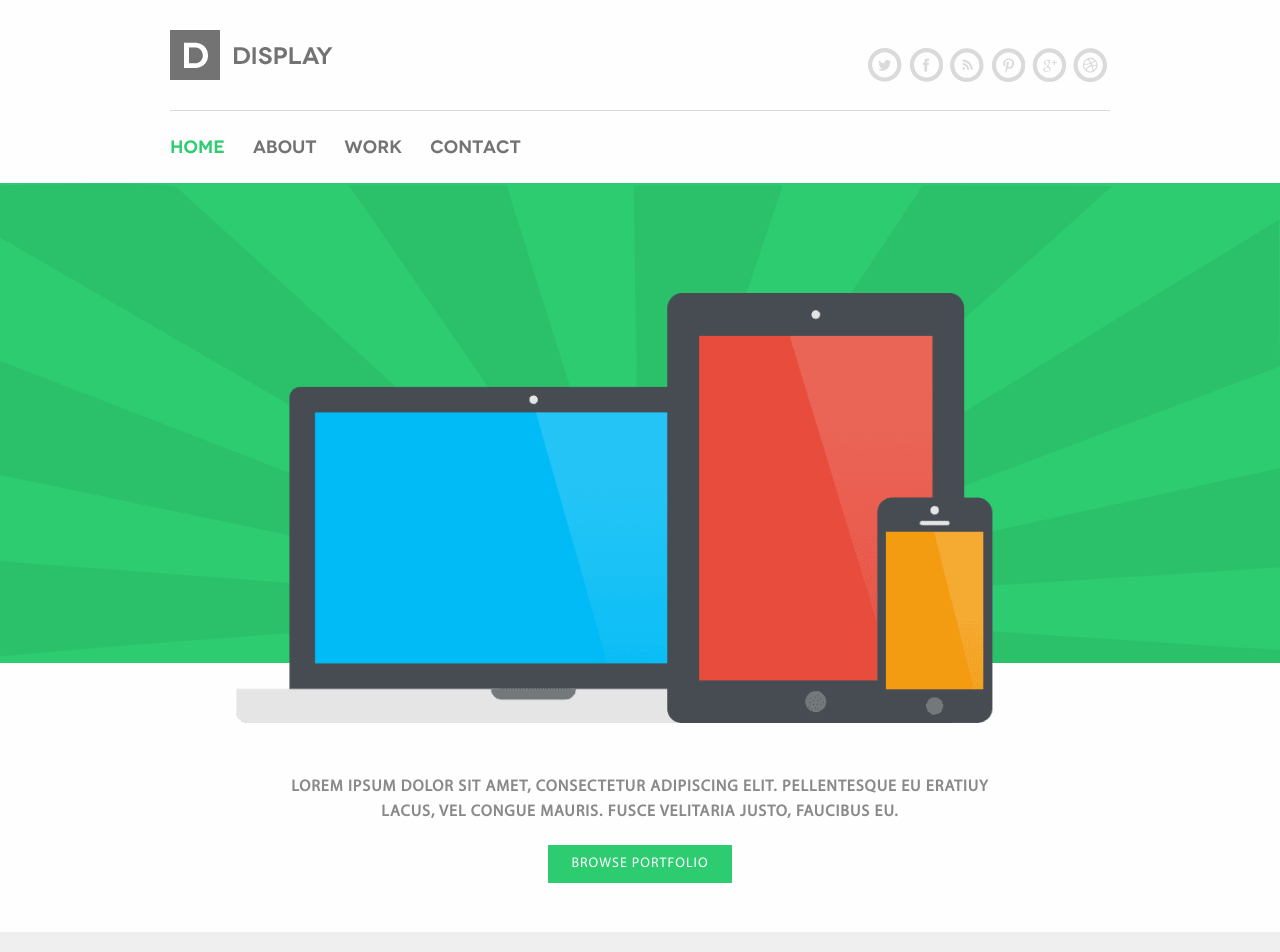
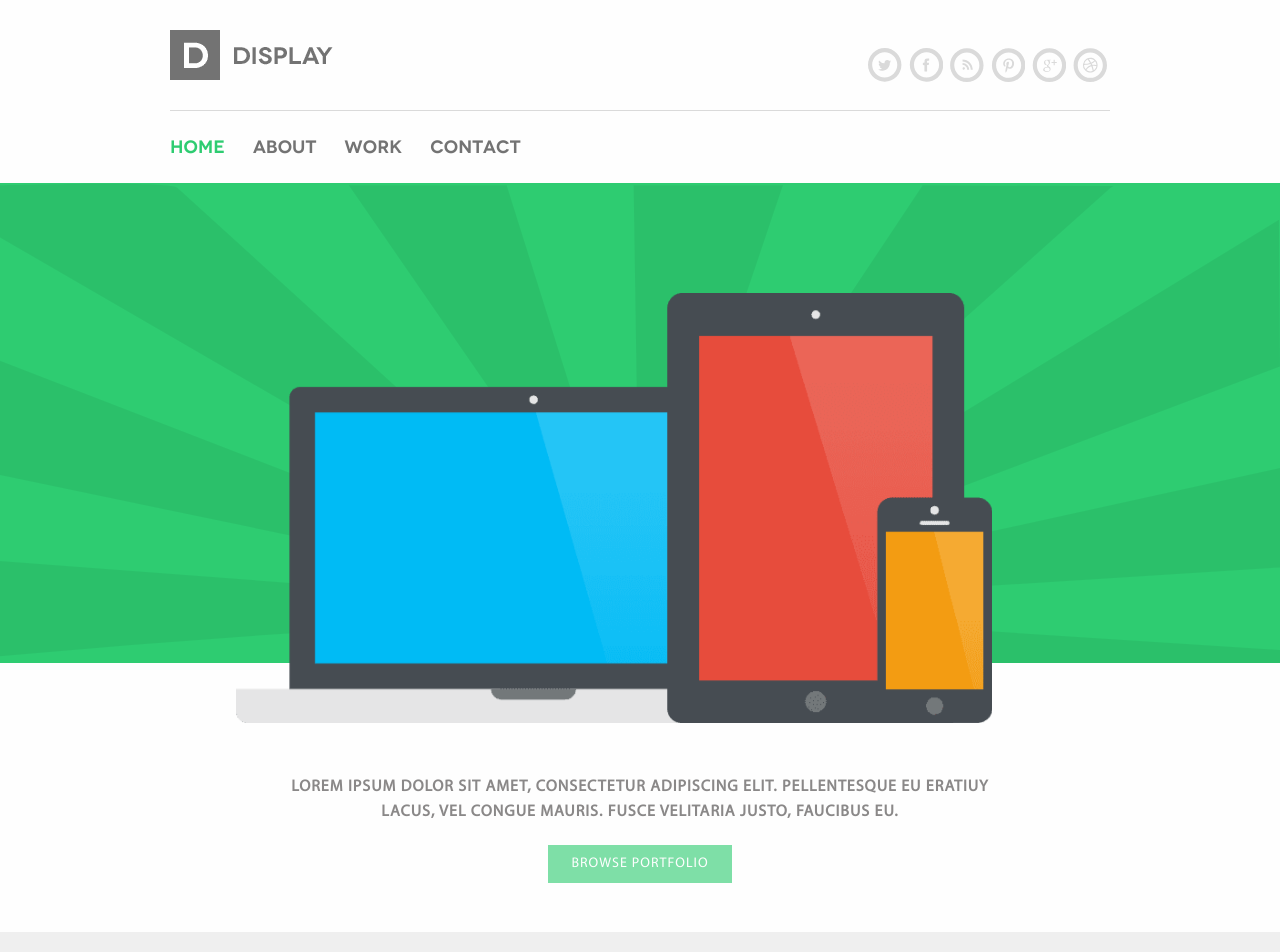
Before and after one commit to Ali-Gator/bild-studio, a React (Create React App) app: page / in a window 1280 px wide. Shown: the top 952 px of the page. Built offline with nearby package versions, Linux system fonts and the light colour scheme.

Commit message:
feat: add animation

```diff
--- a/src/components/Hero/hero.css
+++ b/src/components/Hero/hero.css
@@ -31,6 +31,8 @@
   left: 50%;
   width: 53%;
   transform: translateX(-50%);
+  animation: 3s linear both getvisible;
+  opacity: 0;
   object-fit: cover;
 }
 
@@ -40,6 +42,7 @@
   position: relative;
   z-index: 1;
   margin: 30px 10px 0;
+  animation: 3s linear 2s both getvisible;
   text-align: center;
   letter-spacing: 1px;
   text-transform: uppercase;
@@ -48,6 +51,7 @@
 .hero__link {
   margin: 20px;
   padding: 16px;
+  animation: 3s linear 4s both getvisible;
   letter-spacing: 1px;
   text-transform: uppercase;
   color: #ffffff;
@@ -85,3 +89,12 @@
     padding: 8px 23px;
   }
 }
+
+@keyframes getvisible {
+  from {
+    opacity: 0;
+  }
+  to {
+    opacity: 1;
+  }
+}
```
